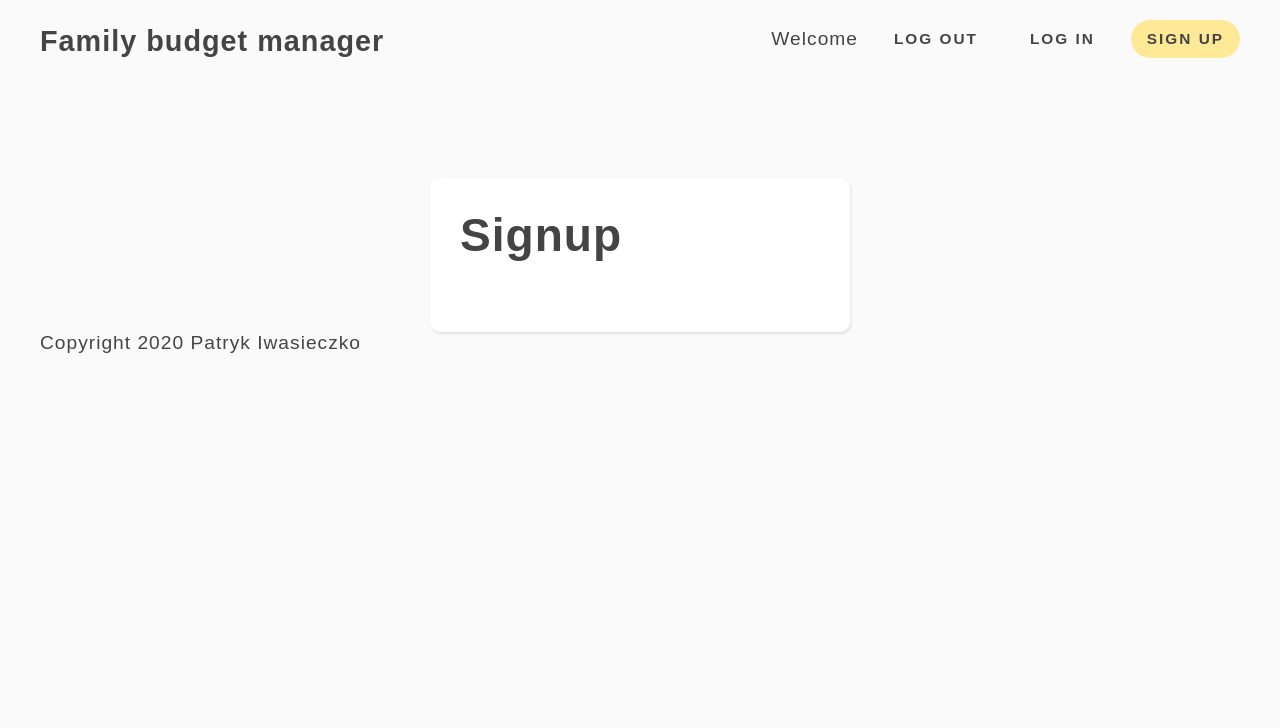
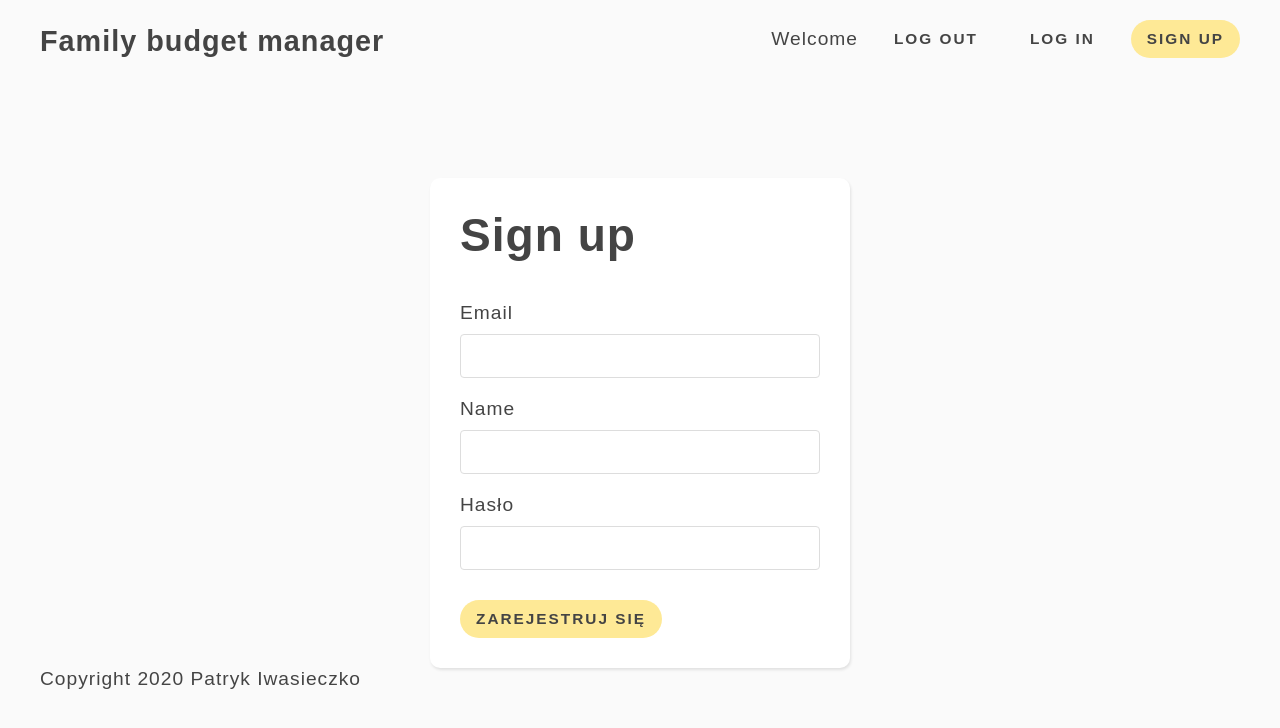
Before and after one commit to PatrykIwasieczko/Family-budget-handler, a Node server app: page /signup in a window 1280 px wide. Shown: the top 728 px of the page. Run offline with Node 20, Linux system fonts and the light colour scheme; some libraries are stand-ins or nearby versions.

Commit message:
Add signup view

```diff
--- a/views/signup.ejs
+++ b/views/signup.ejs
@@ -1,8 +1,63 @@
 <%- include('partials/header'); -%>
 
-<form action="">
-    <h2>Signup</h2>
+<form action="/signup">
+    <h2>Sign up</h2>
+    <label for="email">Email</label>
+    <input type="text" name="email" required />
+    <div class="email error"></div>
+    <label for="name">Name</label>
+    <input type="text" name="name" required />
+    <div class="name error"></div>
+    <label for="password">Hasło</label>
+    <input type="password" name="password" required />
+    <div class="password error"></div>
+    <button>Zarejestruj się</button>
 </form>
 
 
 <%- include('partials/footer'); -%>
+
+<script>
+    const form = document.querySelector('form');
+    const emailError = document.querySelector('.email.error');
+    const nameError = document.querySelector('.name.error');
+    const passwordError = document.querySelector('.password.error');
+    form.addEventListener('submit', async (e) => {
+        e.preventDefault();
+
+        // reset errors
+        emailError.textContent = '';
+        nameError.textContent = '';
+        passwordError.textContent = '';
+
+        // get values
+        const email = form.email.value;
+        const name = form.name.value;
+        const password = form.password.value;
+        try {
+            const res = await fetch('/signup', {
+                method: 'POST',
+                body: JSON.stringify({
+                    email,
+                    name,
+                    password
+                }),
+                headers: {
+                    'Content-Type': 'application/json'
+                }
+            });
+            const data = await res.json();
+            console.log(data);
+            if (data.errors) {
+                emailError.textContent = data.errors.email;
+                nameError.textContent = data.errors.name;
+                passwordError.textContent = data.errors.password;
+            }
+            if (data.member) {
+                location.assign('/');
+            }
+        } catch (err) {
+            console.log(err);
+        }
+    });
+</script>
```
